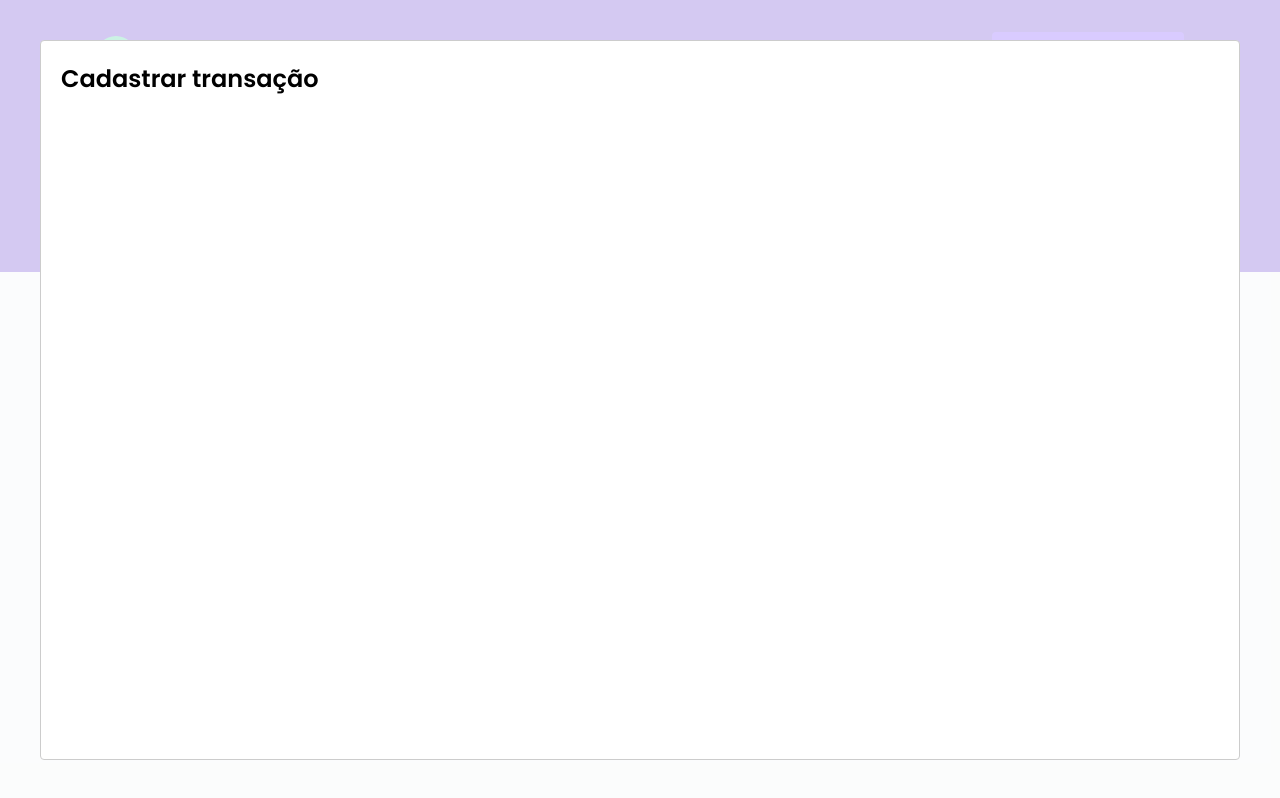
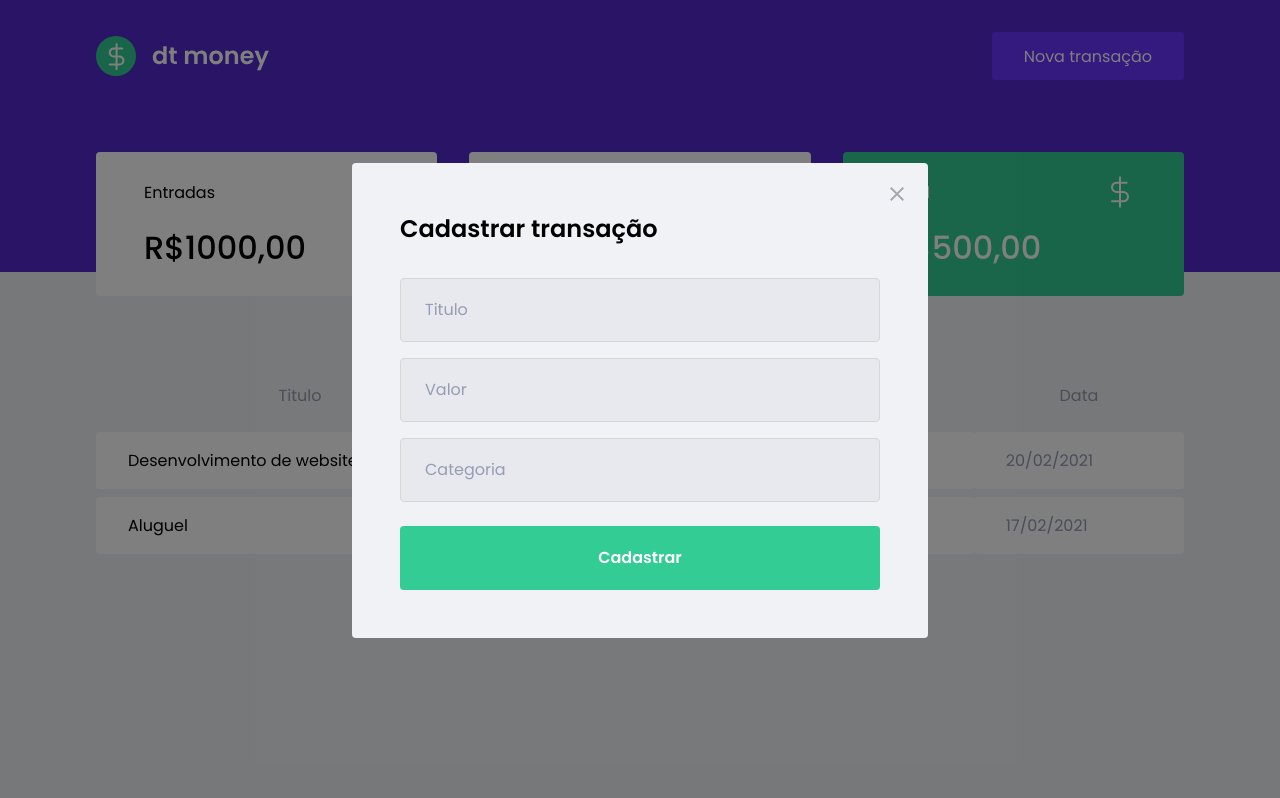
Before and after one commit to salesof7/reactjs_dtmoney-ignite, a React (Create React App) app: page / in a window 1280 px wide. Both pictures are taken after a click on the button "Nova transação". Built offline with nearby package versions, Linux system fonts and the light colour scheme; no server answers; what miragejs would draw is missing.

Commit message:
Styling the Modal

```diff
--- a/src/components/NewTransactionModal/index.tsx
+++ b/src/components/NewTransactionModal/index.tsx
@@ -1,4 +1,6 @@
 import Modal from 'react-modal';
+import closeImg from '../../assets/close.svg';
+import { Container } from './styles';
 
 interface NewTransactionModalProps {
   isOpen: boolean;
@@ -8,10 +10,38 @@
 export function NewTransactionModal({isOpen, onRequestClose}:NewTransactionModalProps) {
   return (
     <Modal
-        isOpen={isOpen}
-        onRequestClose={onRequestClose}
+      isOpen={isOpen}
+      onRequestClose={onRequestClose}
+      overlayClassName="react-modal-overlay"
+      className="react-modal-content"
+    >
+      <button
+        type="button"
+        onClick={onRequestClose}
+        className="react-modal-close"
       >
-      <h2>Cadastrar transação</h2>
+        <img src={closeImg} alt="Fechar modal" />
+      </button>
+      <Container >
+        <h2>Cadastrar transação</h2>
+
+        <input
+          placeholder="Titulo"
+        />
+
+        <input
+          type="number"
+          placeholder="Valor"
+        />
+
+        <input
+          placeholder="Categoria"
+        />
+
+        <button type="submit">
+          Cadastrar
+        </button>
+      </Container>
     </Modal>
   );
 }
--- a/src/components/NewTransactionModal/styles.ts
+++ b/src/components/NewTransactionModal/styles.ts
@@ -1,5 +1,49 @@
 import styled from 'styled-components';
 
-export const Container = styled.div`
+export const Container = styled.form`
+  h2 {
+    color: var(--text-title);
+    font-size: 1.5rem;
+    margin-bottom: 2rem;
+  }
 
+  input {
+    width: 100%;
+    padding: 0 1.5rem;
+    height: 4rem;
+    border-radius: 0.25rem;
+
+    border: 1px solid #d7d7d7;
+    background: #e7e9ee;
+
+    font-weight: 400;
+    font-size: 1rem;
+
+    &::placeholder {
+      color: var(--text-body);
+    }
+
+    & + input {
+      margin-top: 1rem;
+    }
+  }
+
+  button[type="submit"] {
+    width: 100%;
+    padding: 0 1.5rem;
+    height: 4rem;
+    background: var(--green);
+    color: #fff;
+    border-radius: 0.25rem;
+    border: 0;
+    font-size: 1rem;
+    margin-top: 1.5rem;
+    font-weight: 600;
+
+    transition: filter 0.2s;
+
+    &:hover {
+      filter: brightness(0.9);
+    }
+  }
 `;
--- a/src/styles/global.ts
+++ b/src/styles/global.ts
@@ -52,4 +52,40 @@
     opacity: 0.6;
     cursor: not-allowed;
   }
+
+  .react-modal-overlay {
+    background: rgba(0, 0, 0, 0.5);
+
+    position: fixed;
+    top: 0;
+    bottom: 0;
+    right: 0;
+    left: 0;
+
+    display: flex;
+    align-items: center;
+    justify-content: center;
+  }
+
+  .react-modal-content {
+    width: 100%;
+    max-width: 576px;
+    background: var(--background);
+    padding: 3rem;
+    position: relative;
+    border-radius: 0.25rem;
+  }
+
+  .react-modal-close {
+    position: absolute;
+    right: 1.5rem;
+    top: 1.5rem;
+    border: 0;
+    background: transparent;
+    transition: filter 0.2s;
+
+    &:hover {
+      filter: brightness(0.8);
+    }
+  }
 `;
```
